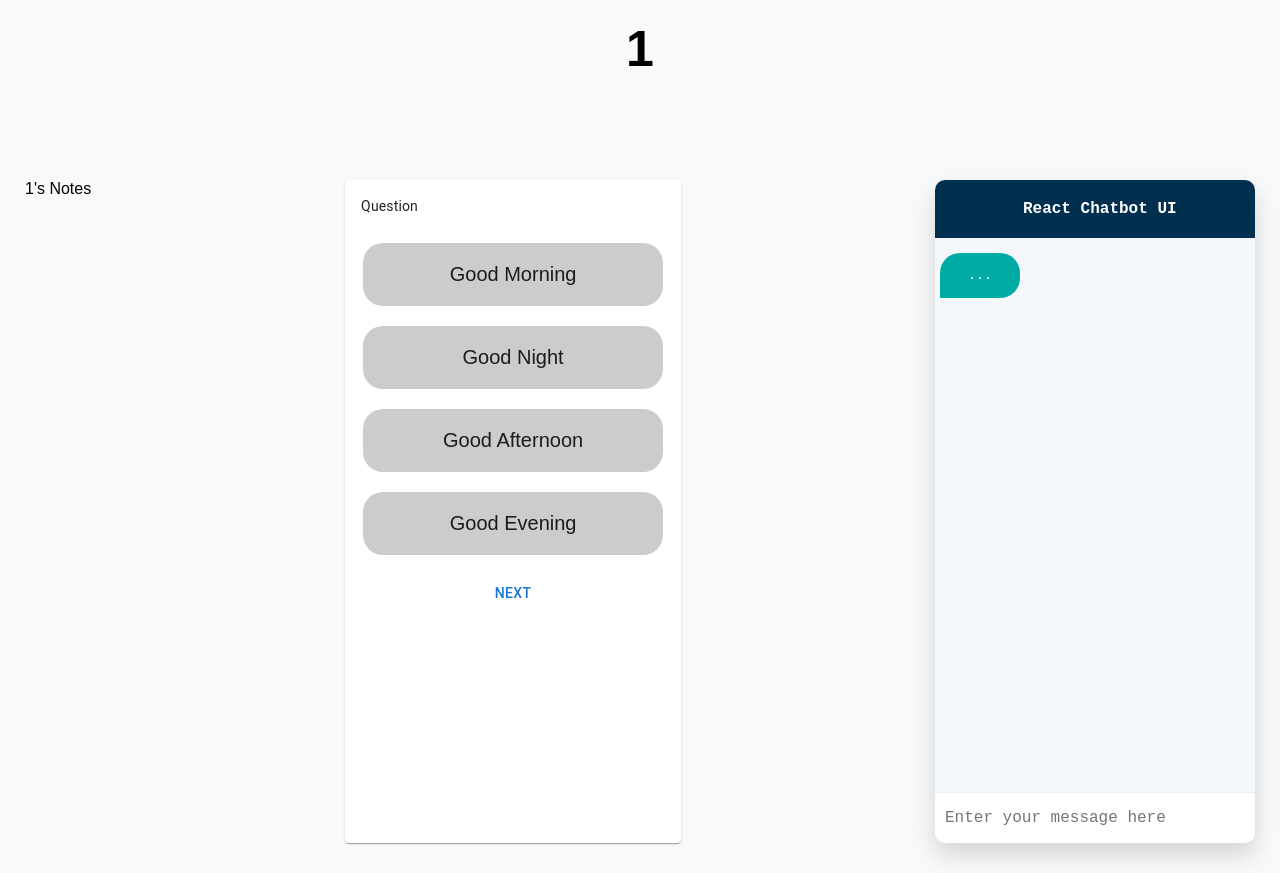
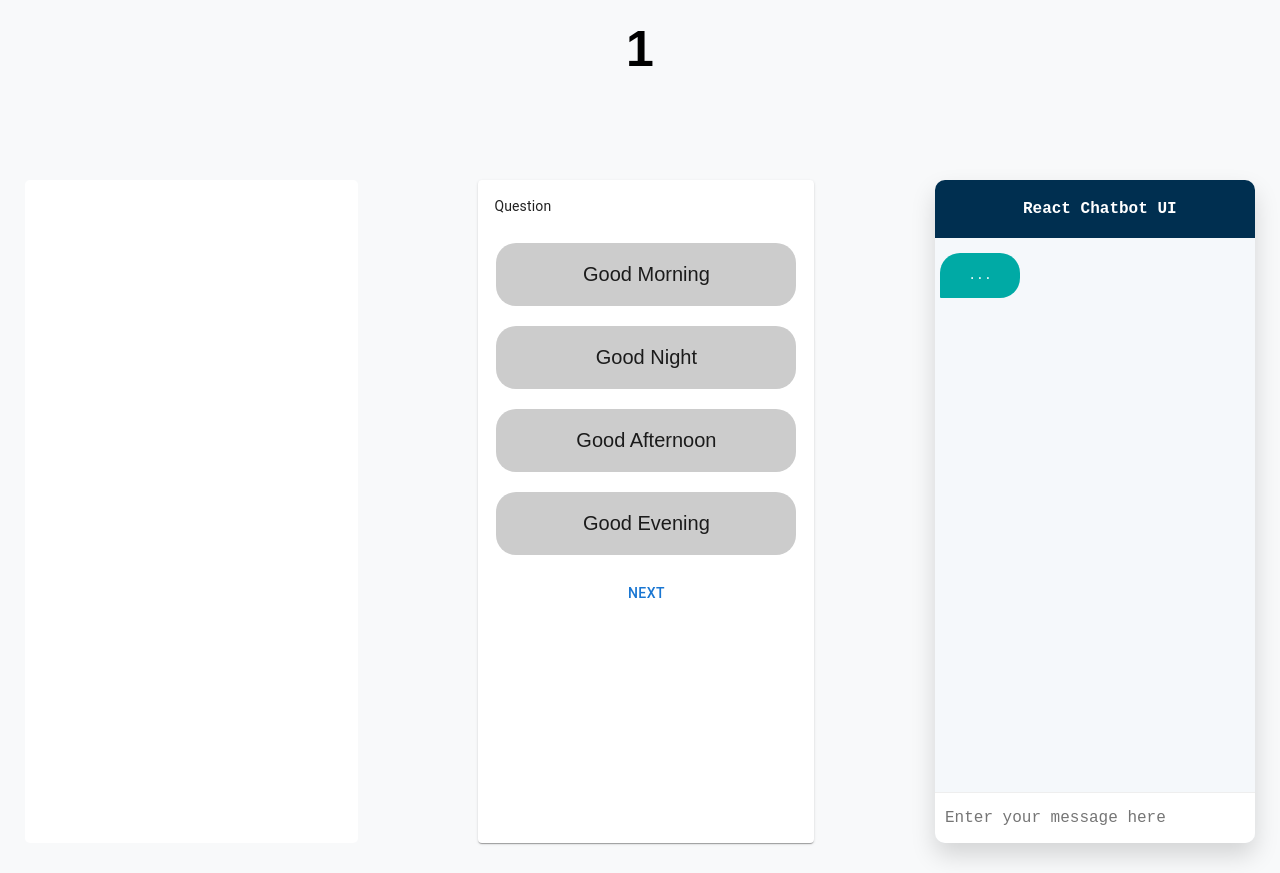
Before and after one commit to vidushiMaheshwari/pinnacle.ai, a React (Create React App) app in the folder frontend/: page /lectures/1/1/1/1/1 in a window 1280 px wide. Built offline with nearby package versions, Linux system fonts and the light colour scheme; no server answers.

Commit message:
Notes css

```diff
--- a/frontend/src/components/LectureCards/LectureCards.module.css
+++ b/frontend/src/components/LectureCards/LectureCards.module.css
@@ -13,9 +13,9 @@
 /* @import url('https://fonts.googleapis.com/css2?family=Comfortaa&family=Josefin+Slab:wght@500&display=swap'); */
 .heading {
     font-weight: 700;
-    padding-top: 20vh;
+    padding-top: 50px;
     text-align: center;
-    font-size: 70px;
+    font-size: 50px;
     font-family: 'Comfortaa', sans-serif;
 }
 
--- a/frontend/src/components/Notes/Notes.jsx
+++ b/frontend/src/components/Notes/Notes.jsx
@@ -7,11 +7,10 @@ export const Notes = (props) => {
 
     return (
         <div className={classes.body}>
-            <div className={classes.heading}>
-                {lecture_name}'s  Notes
-            </div>
             <div className={classes.text}>
+                <div className={classes.inner_text}>
                 {text}
+                </div>
             </div>
             <div className={classes.download} >
 
--- a/frontend/src/components/Notes/Notes.module.css
+++ b/frontend/src/components/Notes/Notes.module.css
@@ -1,3 +1,15 @@
-.heading {
-    size: 50px;
+.body {
+    width: 26vw;
+    border-radius: 5px;
+    background-color: white;
+
 }
+
+.text {
+    overflow-y: scroll;
+    height: 65vh;
+}
+
+.inner_text {
+    padding: 5%;
+}
--- a/frontend/src/screens/Lecture/Lecture.css
+++ b/frontend/src/screens/Lecture/Lecture.css
@@ -67,3 +67,9 @@
     padding: 1%;
     width: 25vw;
 }
+
+.notes {
+    overflow-y: scroll;
+    width: 25vw;
+    max-width: 25vw;
+}
--- a/frontend/src/screens/Lecture/Lecture.jsx
+++ b/frontend/src/screens/Lecture/Lecture.jsx
@@ -102,7 +102,7 @@ export const Lecture = () => {
 
             <div className="heading">{lecture_name}</div>
             <div className="features">
-            <Notes props={{text: text, lecture_name: lecture_name}} className="feature_item"/>
+            <Notes props={{text: text, lecture_name: lecture_name}} className="feature_item notes"/>
 
 
              {(quizQuestions.length > 0) && (
```
